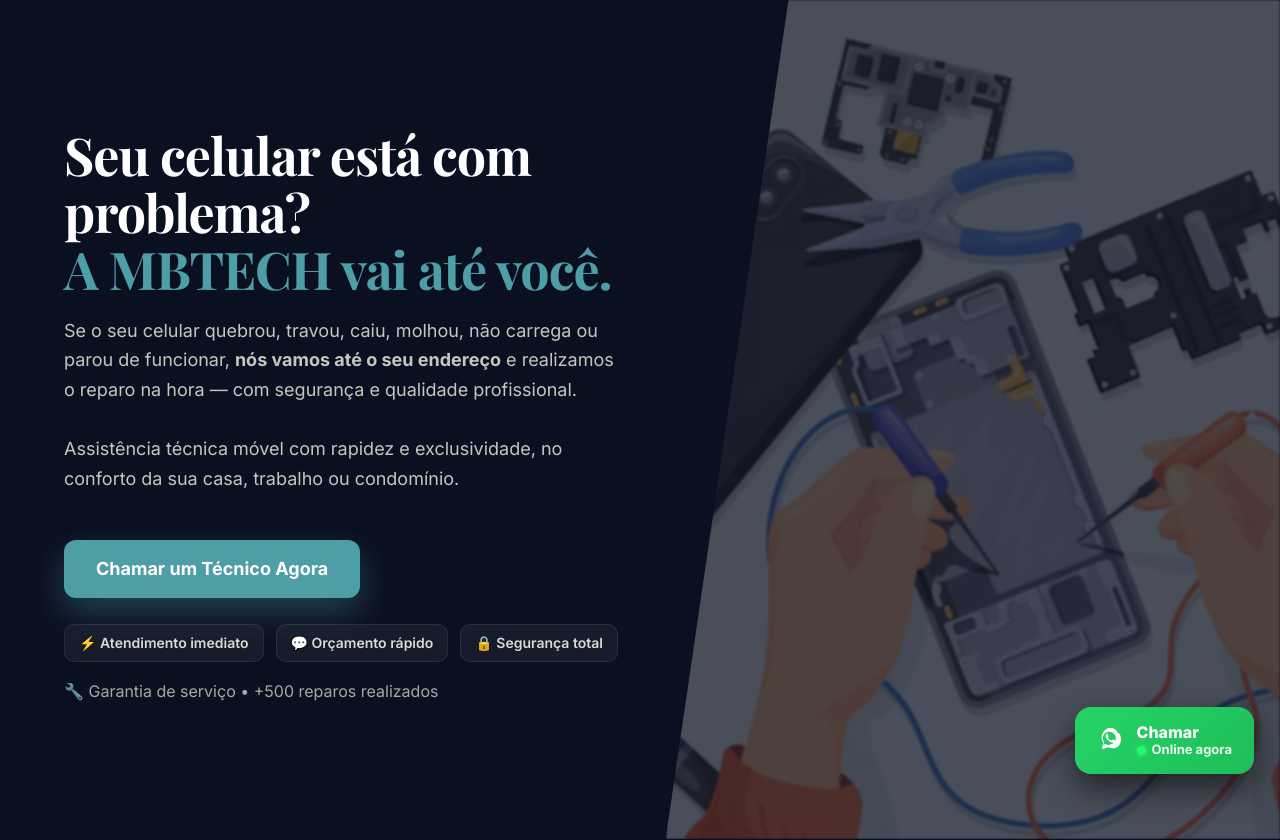
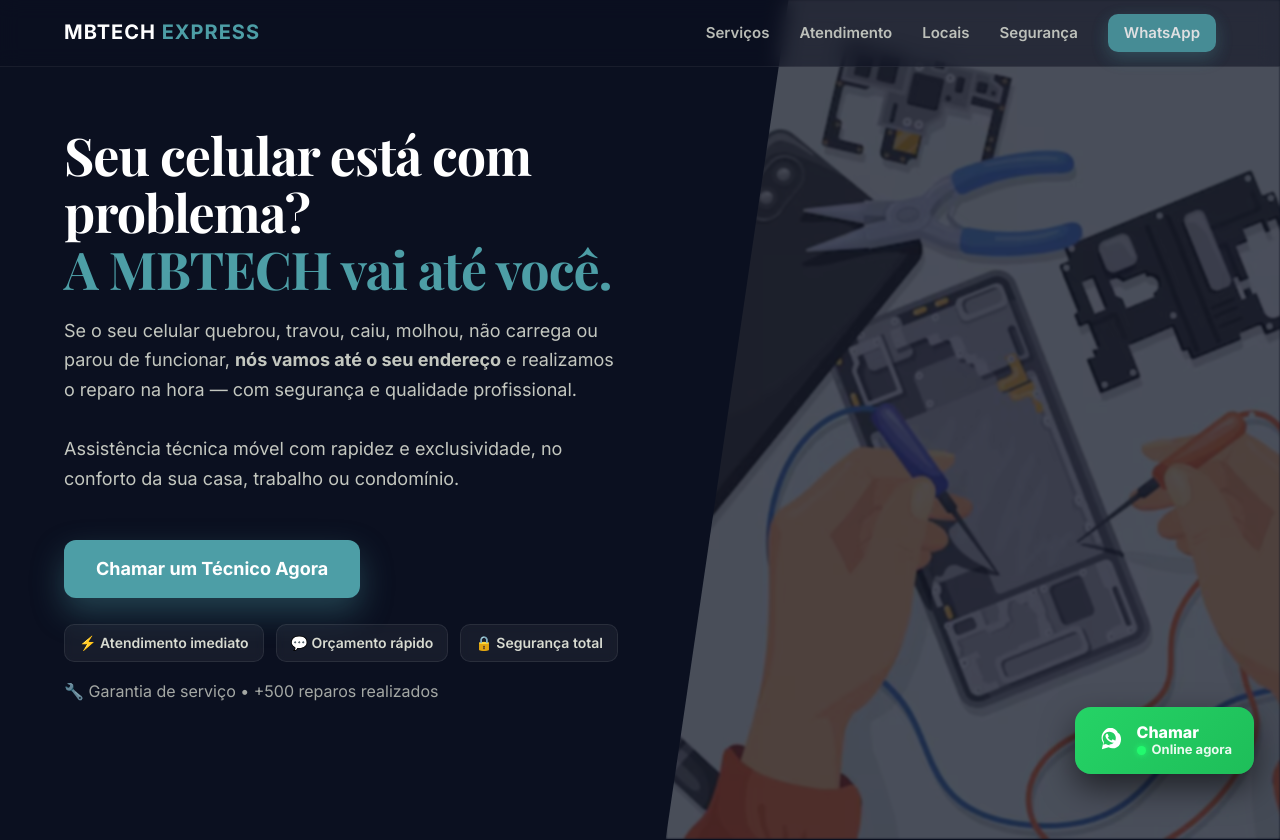
Before and after one commit to eduardo130796/mbtech, a plain HTML site: page index.html in a window 1280 px wide. Shown: the top 840 px of the page. Drawn offline with nearby package versions, Linux system fonts and the light colour scheme.

Commit message:
Add files via upload

```diff
--- a/index.html
+++ b/index.html
@@ -835,9 +835,108 @@
   .wa-label { font-size: 15px; }
   .wa-status { font-size: 12px; }
 }
+/* ===========================
+   NAVBAR PREMIUM FIXA
+=========================== */
+
+.nav-premium {
+  position: fixed;
+  top: 0;
+  width: 100%;
+  z-index: 999;
+
+  padding: 14px 0;
+
+  background: rgba(11,16,32,0.55); /* fundo transparente + blur */
+  backdrop-filter: blur(10px);
+
+  border-bottom: 1px solid rgba(255,255,255,0.06);
+}
+
+.nav-container {
+  max-width: 1250px;
+  width: 90%;
+  margin: auto;
+
+  display: flex;
+  justify-content: space-between;
+  align-items: center;
+}
+
+/* LOGO */
+.nav-logo {
+  font-size: 20px;
+  font-weight: 700;
+  color: #ffffff;
+  letter-spacing: 1px;
+}
+
+.nav-logo strong {
+  color: #4d9ea6; /* destaque da marca */
+}
+
+/* LINKS */
+.nav-links {
+  display: flex;
+  align-items: center;
+  gap: 30px;
+}
+
+.nav-links a {
+  text-decoration: none;
+  font-size: 15px;
+  font-weight: 600;
+  color: #d8dbd1;
+  opacity: 0.85;
+  transition: 0.25s ease;
+}
+
+.nav-links a:hover {
+  opacity: 1;
+  color: #4d9ea6;
+}
+
+/* BOTÃO DO MENU */
+.nav-btn {
+  padding: 8px 16px;
+  border-radius: 10px;
+  background: #4d9ea6;
+  color: #fff !important;
+  box-shadow: 0 6px 18px rgba(77,158,166,0.35);
+  transition: 0.25s ease;
+}
+
+.nav-btn:hover {
+  transform: translateY(-3px);
+}
+
+/* MOBILE */
+@media(max-width: 800px){
+  .nav-links a:not(.nav-btn) {
+    display: none;
+  }
+}
   </style>
 </head>
 <body>
+    <!-- NAVBAR PREMIUM -->
+<nav class="nav-premium">
+  <div class="nav-container">
+
+    <div class="nav-logo">
+      <span>MBTECH <strong>EXPRESS</strong></span>
+    </div>
+
+    <div class="nav-links">
+      <a href="#servicos">Serviços</a>
+      <a href="#atendimento">Atendimento</a>
+      <a href="#locais">Locais</a>
+      <a href="#seguranca">Segurança</a>
+      <a href="https://wa.me/5561993976464" class="nav-btn">WhatsApp</a>
+    </div>
+
+  </div>
+</nav>
 <header class="hero-suave">
   <div class="hero-content">
 
```
